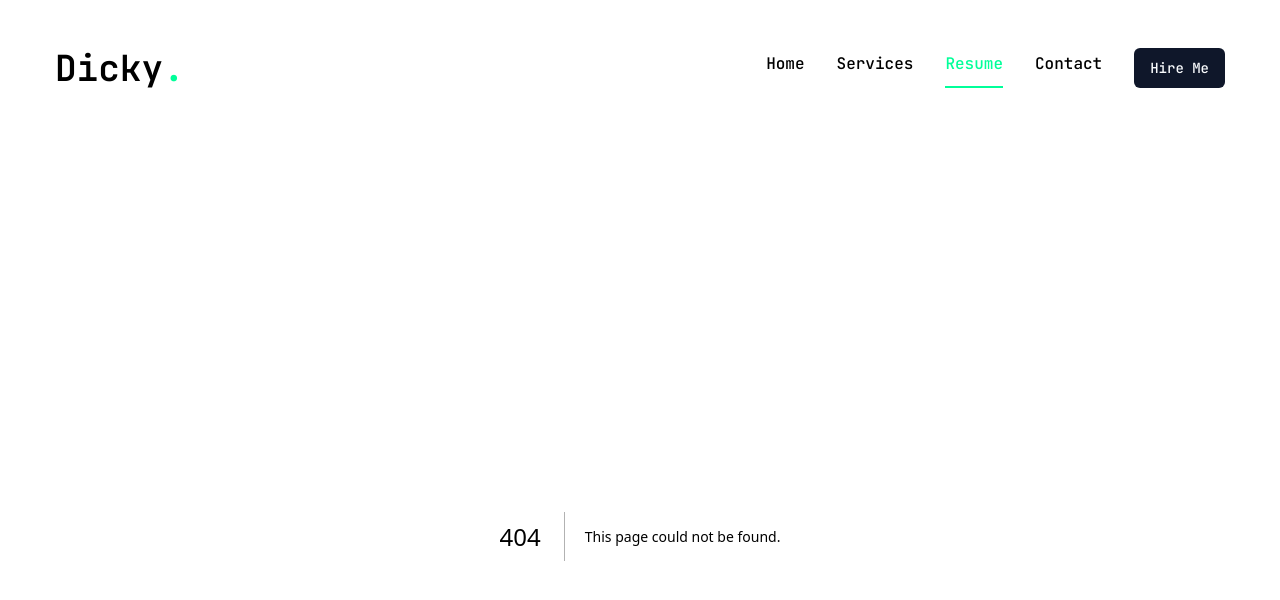
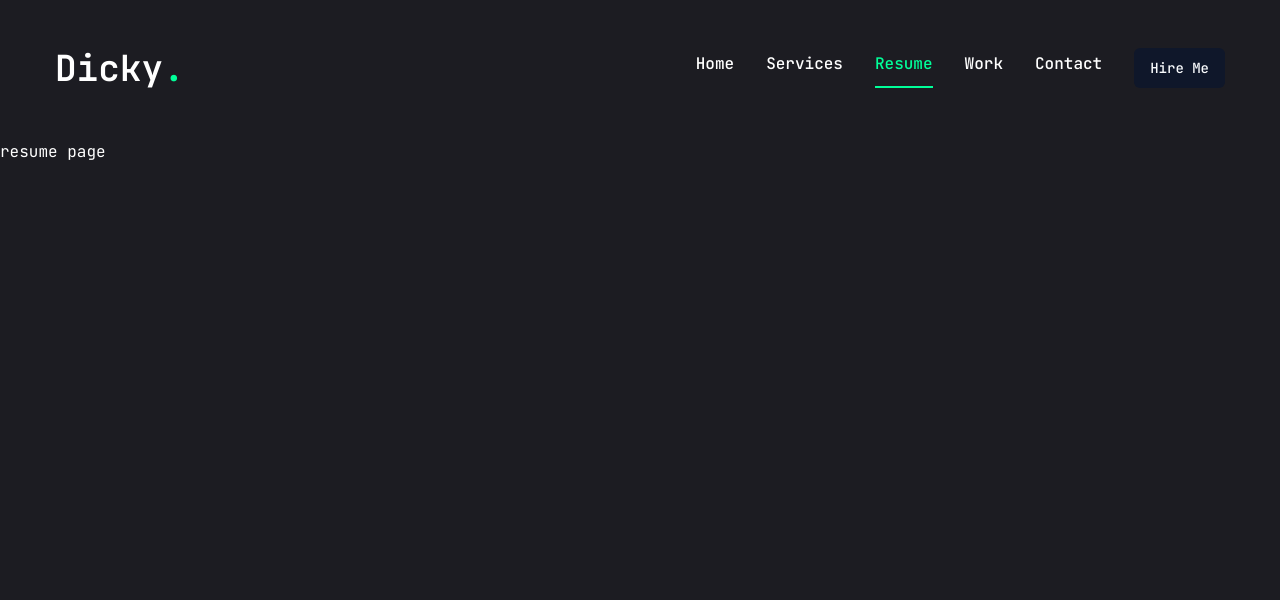
Before and after one commit to diczst/diczst.github.io.new, a Next.js app: page /resume in a window 1280 px wide. Before the commit this address had no page. Shown: the top 600 px of the page. Built offline with nearby package versions, Linux system fonts and the light colour scheme.

Commit message:
create all new pages

```diff
--- /dev/null
+++ b/app/contact/page.jsx
@@ -0,0 +1,7 @@
+import React from 'react'
+
+const Contact = () => {
+    return <div> contact page</div>
+}
+
+export default Contact
--- /dev/null
+++ b/app/resume/page.jsx
@@ -0,0 +1,7 @@
+import React from 'react'
+
+const Resume = () => {
+    return <div>resume page</div>
+}
+
+export default Resume
--- /dev/null
+++ b/app/work/page.jsx
@@ -0,0 +1,7 @@
+import React from 'react'
+
+const Work = () => {
+    return <div>work page</div>
+}
+
+export default Work
--- a/components/Nav.jsx
+++ b/components/Nav.jsx
@@ -16,6 +16,10 @@ const links = [
     {
         name: 'resume',
         path: "/resume"
+    },
+    {
+        name: 'work',
+        path: "/work"
     },
     {
         name: 'contact',
```
